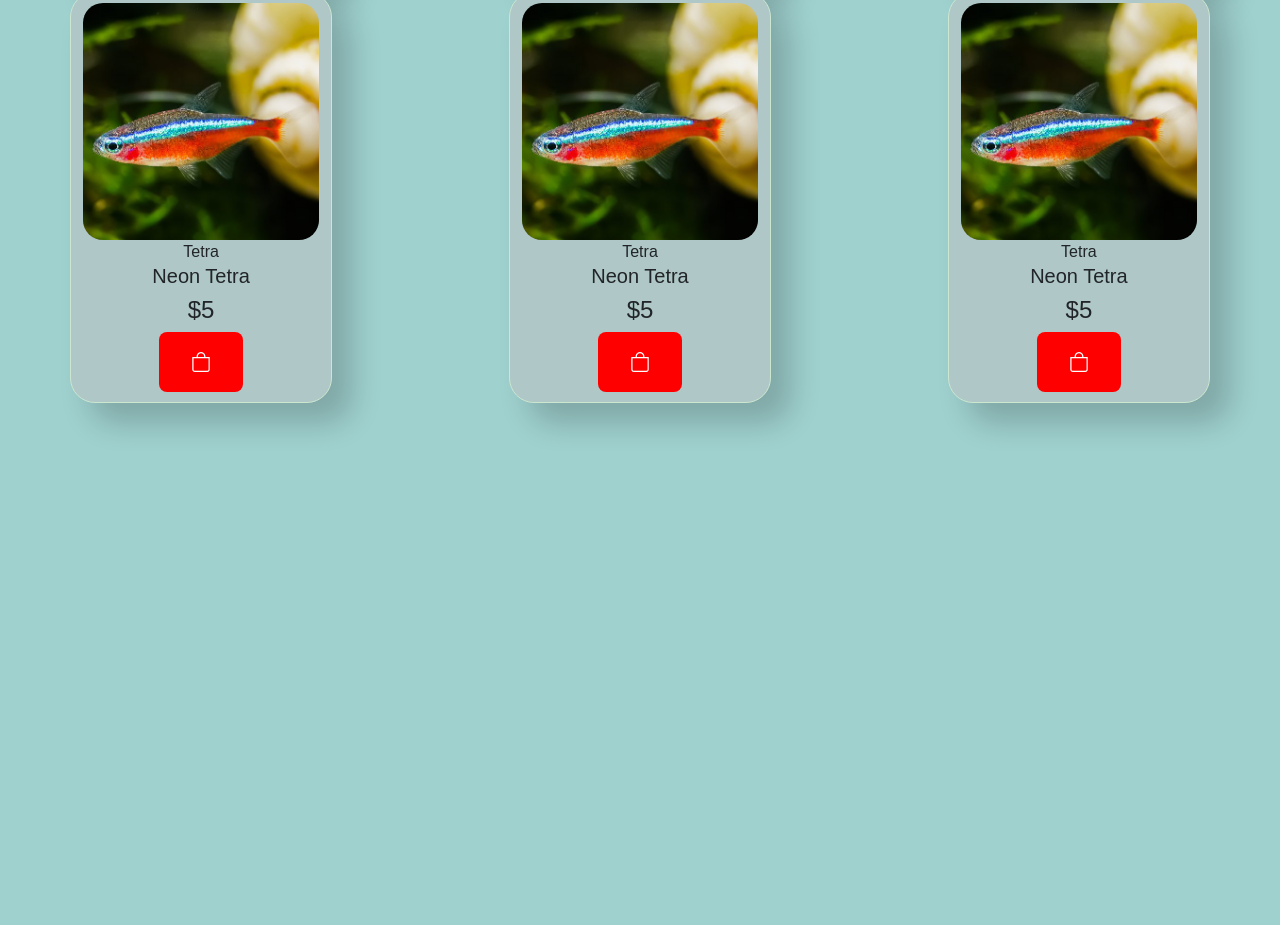
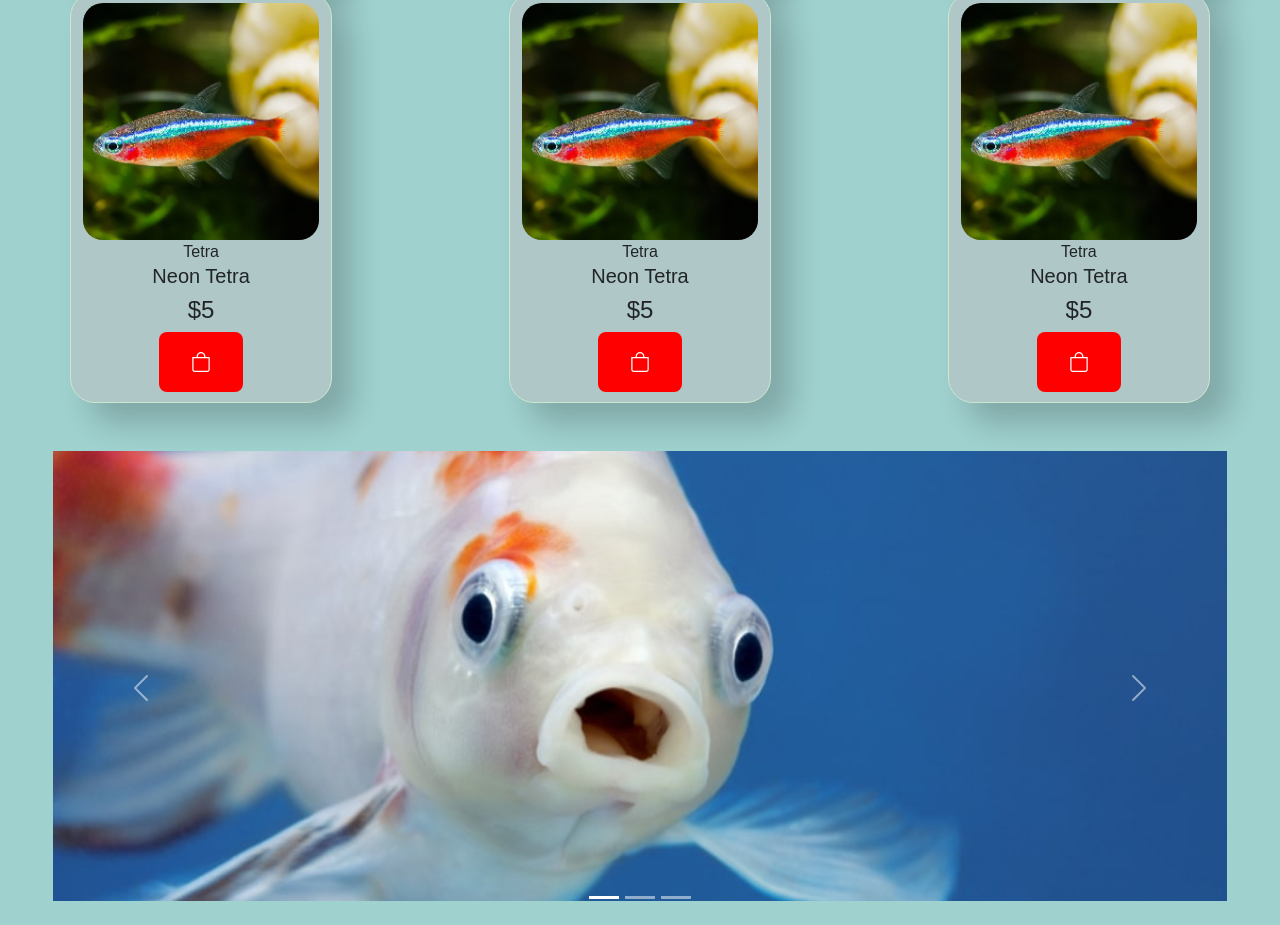
Before and after one commit to Zachry33/Fish-Ecommerce-Store, a website: page client/public/index.html in a window 1280 px wide. Shown: the part 1301-2226 px from the top of the page. Before the commit the page ends 1752 px from the top, so only its background shows below. Drawn offline with nearby package versions, Linux system fonts and the light colour scheme.

Commit message:
Added carousel

```diff
--- a/client/public/css/style.css
+++ b/client/public/css/style.css
@@ -110,3 +110,10 @@ body, html {
 
 
 }
+
+.carousel-item img {
+  max-height: 450px;
+  width: 100%;
+  object-fit: cover;
+  object-position: center;
+}
--- a/client/public/index.html
+++ b/client/public/index.html
@@ -142,7 +142,33 @@
     </div>
 </section>
 
-
+<div id="carouselIndicators" class="carousel slide col-sm-11 mx-auto">
+    <div class="carousel-indicators">
+        <button type="button" data-bs-target="#carouselIndicators" data-bs-slide-to="0" class="active" aria-current="true" aria-label="Slide 1"></button>
+        <button type="button" data-bs-target="#carouselIndicators" data-bs-slide-to="1" aria-label="Slide 2"></button>
+        <button type="button" data-bs-target="#carouselIndicators" data-bs-slide-to="2" aria-label="Slide 3"></button>
+    </div>
+    <div class="carousel-inner">
+        <div class="carousel-item active">
+        <img src="images/Fish-Are-Happy-and-Healthy-1.jpg" class="d-block w-100" alt="fish">
+        </div>
+        <div class="carousel-item">
+        <img src="images/Fish-Are-Happy-and-Healthy-1.jpg" class="d-block w-100" alt="fish">
+        </div>
+        <div class="carousel-item">
+        <img src="images/Fish-Are-Happy-and-Healthy-1.jpg" class="d-block w-100" alt="fish">
+        </div>
+    </div>
+    <button class="carousel-control-prev" type="button" data-bs-target="#carouselIndicators" data-bs-slide="prev">
+        <span class="carousel-control-prev-icon" aria-hidden="true"></span>
+        <span class="visually-hidden">Previous</span>
+    </button>
+    <button class="carousel-control-next" type="button" data-bs-target="#carouselIndicators" data-bs-slide="next">
+        <span class="carousel-control-next-icon" aria-hidden="true"></span>
+        <span class="visually-hidden">Next</span>
+    </button>
+    <br>
+</div>
 
 
 </body>
```
Also changed, not shown: client/public/images/Orange-Fish.jpg (added).
